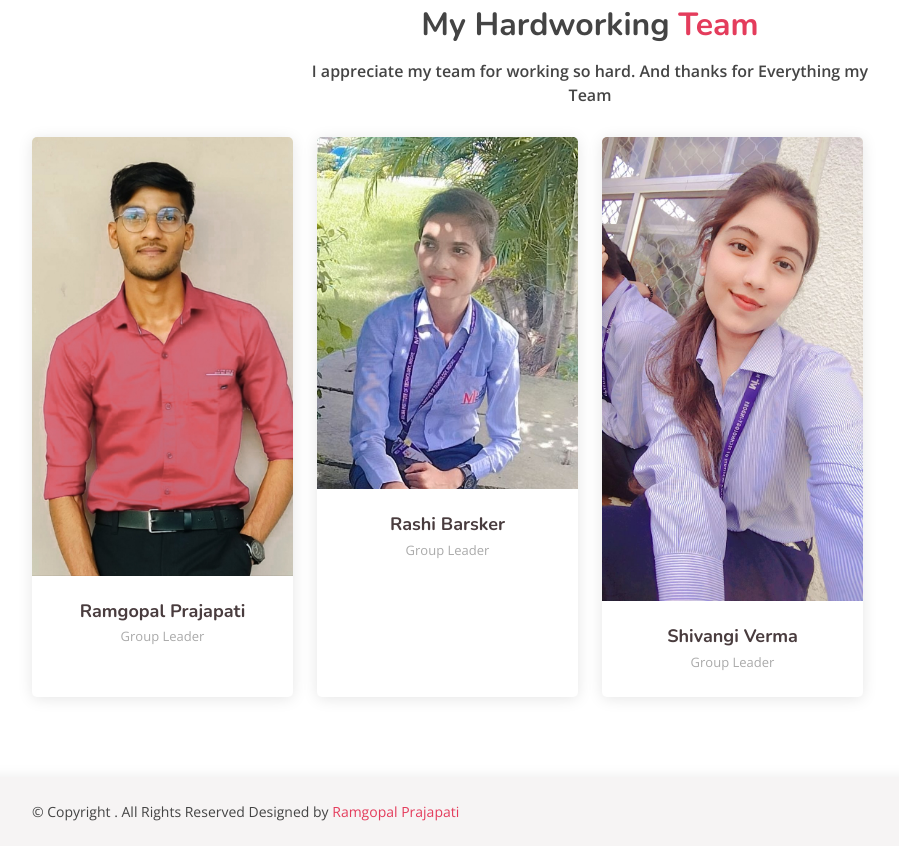
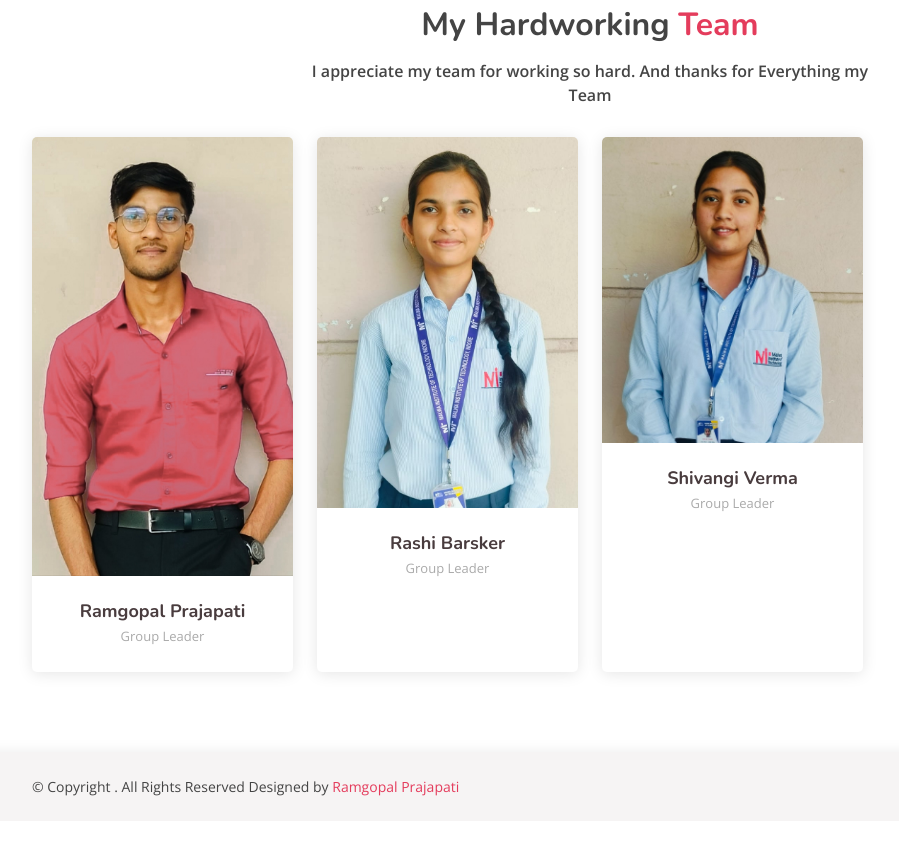
Before and after one commit to Ramgopal-Prajapati/Project, a plain HTML site: page index.html in a window 1280 px wide. Shown: the part 2389-3235 px from the top of the page, without its empty margins (50-949 px from the left). After the commit the page ends 3210 px from the top, so only its background shows below. Drawn offline with nearby package versions, Linux system fonts and the light colour scheme.

Commit message:
Update index.html

```diff
--- a/index.html
+++ b/index.html
@@ -137,7 +137,7 @@
           <div class="col-lg-3 col-md-6 d-flex align-items-stretch">
             <div class="member">
               <div class="member-img">
-                <img src="assets/img/team/rashi.jpeg" class="img-fluid" alt="">
+                <img src="assets/img/team/r.jpeg" class="img-fluid" alt="">
                 <div class="social">
                   <a href="https://www.instagram.com/_rashi.barsker_/?hl=en"><i class="bi bi-github"></i></a>
                   <a href="https://www.instagram.com/_rashi.barsker_/?hl=en"><i class="bi bi-instagram"></i></a>
@@ -154,7 +154,7 @@
           <div class="col-lg-3 col-md-6 d-flex align-items-stretch">
             <div class="member">
               <div class="member-img">
-                <img src="assets/img/team/shivi.jpg" class="img-fluid" alt="">
+                <img src="assets/img/team/s.jpeg" class="img-fluid" alt="">
                 <div class="social">
                   <a href="https://www.instagram.com/its_me_shivangii24/?hl=en"><i class="bi bi-github"></i></a>
                   <a href="https://www.instagram.com/its_me_shivangii24/?hl=en"><i class="bi bi-instagram"></i></a>
```
